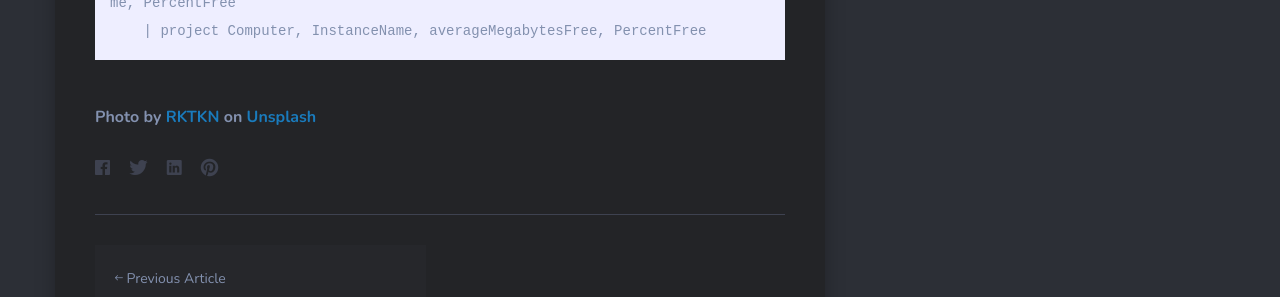
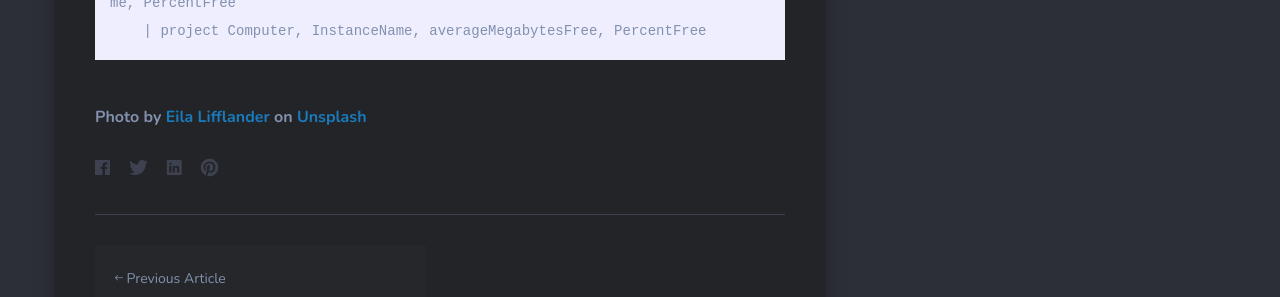
Before and after one commit to technicalanxiety/technicalanxiety.github.io, a Jekyll site: the page built from _posts/2020-2-7-intro-to-la.md, in a window 1280 px wide and 900 px high, scrolled down 6321 px. Shown: the part 246-543 px from the top of the window. Built offline with Jekyll 4.4.1, drawn with Linux system fonts in a browser that asks for light colours; nearby versions of some CDN libraries; comment, search, counter and statistics services are not loaded.

Commit message:
[post] updated "Intro to Log Analytics" photo

```diff
--- a/_posts/2020-2-7-intro-to-la.md
+++ b/_posts/2020-2-7-intro-to-la.md
@@ -140,4 +140,4 @@ Now that you've seen how I work my way into a Log query, hopefully this should h
 
 <br>
 
-**Photo by [RKTKN](https://unsplash.com/@rktkn) on [Unsplash](https://unsplash.com/photos/BZ9z9ZeUjbI)**
+**Photo by [Eila Lifflander](https://unsplash.com/@3ilaliff) on [Unsplash](https://unsplash.com/photos/63ZCI1oxIMU)**
```
Also changed, not shown: other parts of _posts/2020-2-7-intro-to-la.md (+1 -1 lines), 1 other file.
